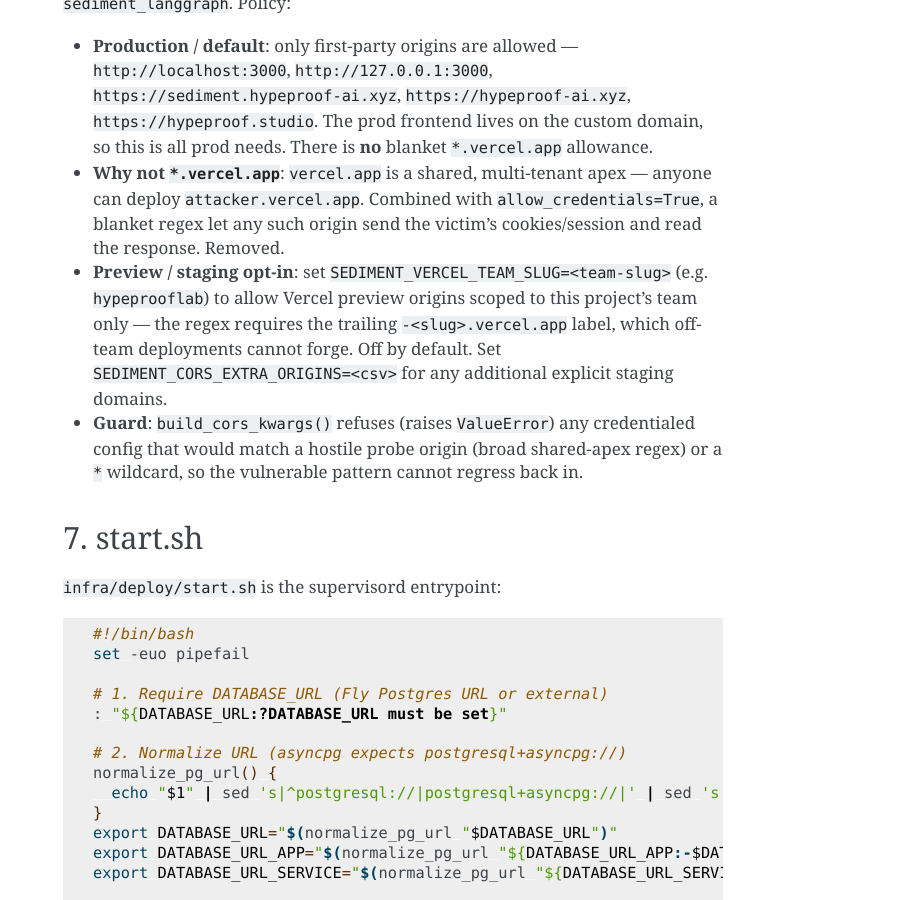
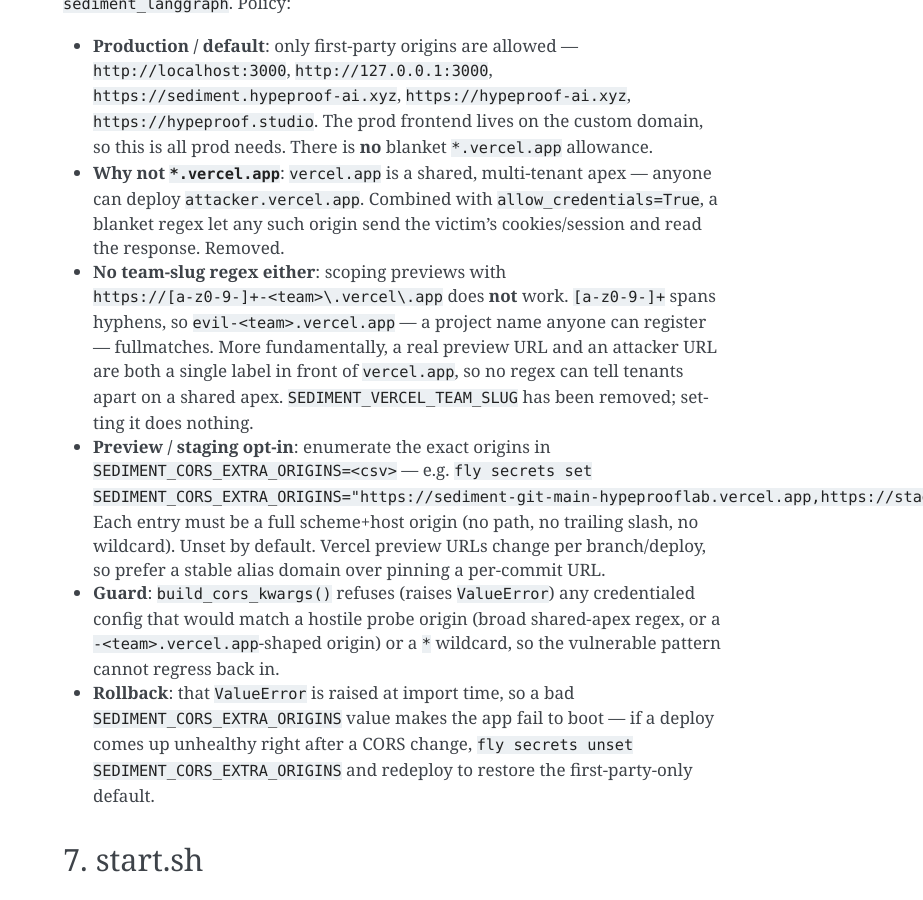
Before and after one commit to jayleekr/sediment, a Sphinx documentation site: the page built from docs/design/11-deployment.md, in a window 1280 px wide and 900 px high, scrolled down 3834 px. Shown: the whole window, without its empty margins (357-1280 px from the left). Built offline with Sphinx 7.4.7, drawn with Linux system fonts in a browser that asks for light colours.

Commit message:
security(cors): drop the vercel team-slug regex — a shared apex can't be scoped by hostname label
리뷰 blocker(PR #133): `rf"https://[a-z0-9-]+-{slug}\.vercel\.app"` 는 `[a-z0-9-]+`
가 하이픈을 포함하기 때문에 `-<slug>.vercel.app` 로 끝나기만 하면 fullmatch 한다.
`SEDIMENT_VERCEL_TEAM_SLUG=hypeprooflab` 일 때 누구나 등록 가능한
`https://evil-hypeprooflab.vercel.app` 가 credentialed CORS 를 통과했다.

근본 원인은 regex 실수가 아니라 원리적 한계다. 공유 apex 위에서는 실제 preview URL
(`sediment-git-main-<team>.vercel.app`)과 공격자 URL(`evil-<team>.vercel.app`)이
모두 `vercel.app` 앞의 라벨 하나뿐이라, 어떤 regex로도 테넌트를 구분할 수 없다.
따라서 슬러그 경로 자체를 제거한다.

- build_cors_kwargs: SEDIMENT_VERCEL_TEAM_SLUG 분기 삭제. allow_origin_regex 를
  아예 emit 하지 않는다 — 허용 집합은 first-party + SEDIMENT_CORS_EXTRA_ORIGINS
  명시 목록뿐.
- 모듈 docstring / sediment_platform 주석 / 11-deployment.md 의 "off-team attacker
  cannot forge" 서술을 "공유 apex에서는 호스트 라벨로 테넌트를 구분할 수 없다"로 정정.
- _HOSTILE_PROBES 에 `https://evil-hypeprooflab.vercel.app` 추가 — 향후 슬러그형
  regex 나 EXTRA_ORIGINS 오타가 부팅 단계에서 ValueError 로 걸리도록.
- tests: 슬러그 테스트를 회귀 테스트로 대체. evil-<slug> 형태가 어떤 설정에서도
  허용되지 않음 + allow_origin_regex 가 절대 emit 되지 않음 + 명시 열거만이
  preview 허용 경로임을 검증.
- 11-deployment.md: 롤아웃 절차를 SEDIMENT_CORS_EXTRA_ORIGINS 기반으로 갱신하고,
  import 시점 ValueError 로 부팅이 실패할 수 있으니 "secret unset 후 재배포"
  롤백 한 줄 추가.

검증: SKIP_DB=1 pytest tests/test_cors.py -v → 10 passed

Co-Authored-By: Claude Opus 5 (1M context) <noreply@anthropic.com>
Claude-Session: https://claude.ai/code/session_01RrU3VvdFY17SQoxydpRct2

```diff
--- a/docs/design/11-deployment.md
+++ b/docs/design/11-deployment.md
@@ -158,13 +158,24 @@ Credentialed CORS (`allow_credentials=True`) is centralized in `lab_lib/cors.py`
 - **Why not `*.vercel.app`**: `vercel.app` is a shared, multi-tenant apex — anyone can deploy
   `attacker.vercel.app`. Combined with `allow_credentials=True`, a blanket regex let any such
   origin send the victim's cookies/session and read the response. Removed.
-- **Preview / staging opt-in**: set `SEDIMENT_VERCEL_TEAM_SLUG=<team-slug>` (e.g. `hypeprooflab`)
-  to allow Vercel preview origins scoped to this project's team only — the regex requires the
-  trailing `-<slug>.vercel.app` label, which off-team deployments cannot forge. Off by default.
-  Set `SEDIMENT_CORS_EXTRA_ORIGINS=<csv>` for any additional explicit staging domains.
+- **No team-slug regex either**: scoping previews with `https://[a-z0-9-]+-<team>\.vercel\.app`
+  does **not** work. `[a-z0-9-]+` spans hyphens, so `evil-<team>.vercel.app` — a project name
+  anyone can register — fullmatches. More fundamentally, a real preview URL and an attacker URL
+  are both a single label in front of `vercel.app`, so no regex can tell tenants apart on a
+  shared apex. `SEDIMENT_VERCEL_TEAM_SLUG` has been removed; setting it does nothing.
+- **Preview / staging opt-in**: enumerate the exact origins in
+  `SEDIMENT_CORS_EXTRA_ORIGINS=<csv>` — e.g.
+  `fly secrets set SEDIMENT_CORS_EXTRA_ORIGINS="https://sediment-git-main-hypeprooflab.vercel.app,https://staging.hypeproof-ai.xyz"`.
+  Each entry must be a full scheme+host origin (no path, no trailing slash, no wildcard).
+  Unset by default. Vercel preview URLs change per branch/deploy, so prefer a stable alias
+  domain over pinning a per-commit URL.
 - **Guard**: `build_cors_kwargs()` refuses (raises `ValueError`) any credentialed config that
-  would match a hostile probe origin (broad shared-apex regex) or a `*` wildcard, so the
-  vulnerable pattern cannot regress back in.
+  would match a hostile probe origin (broad shared-apex regex, or a `-<team>.vercel.app`-shaped
+  origin) or a `*` wildcard, so the vulnerable pattern cannot regress back in.
+- **Rollback**: that `ValueError` is raised at import time, so a bad
+  `SEDIMENT_CORS_EXTRA_ORIGINS` value makes the app fail to boot — if a deploy comes up
+  unhealthy right after a CORS change, `fly secrets unset SEDIMENT_CORS_EXTRA_ORIGINS` and
+  redeploy to restore the first-party-only default.
 
 ## 7. start.sh
 
```
Also changed, not shown: 3 other files.
